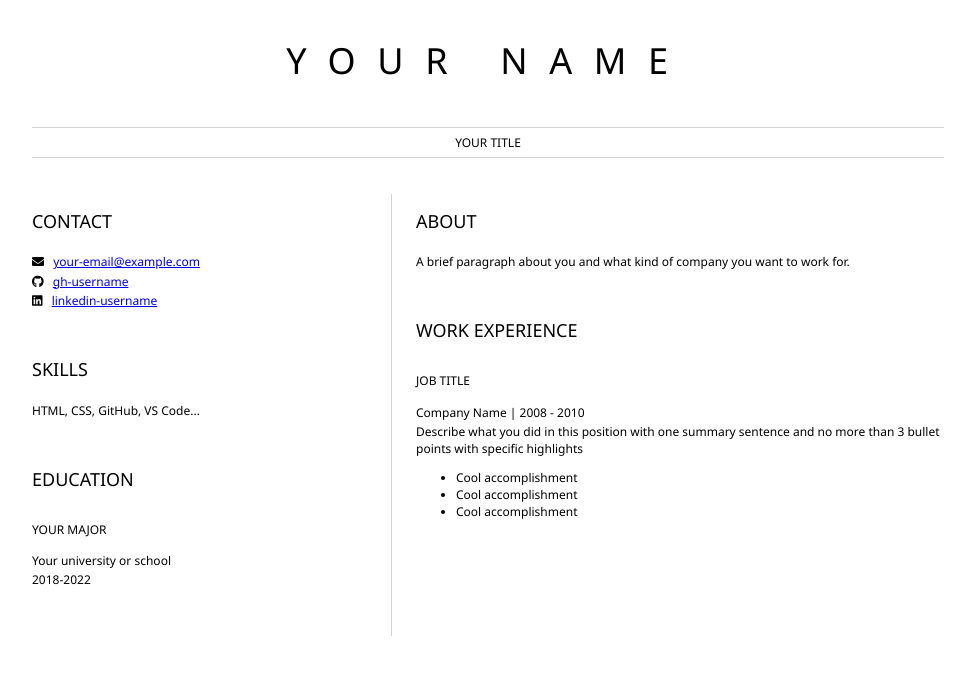
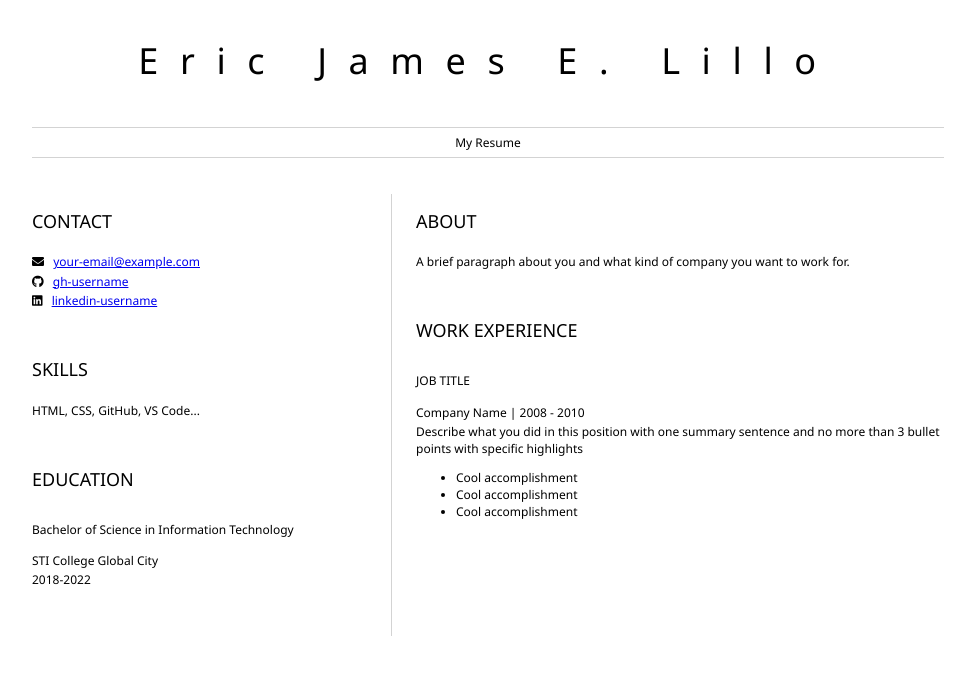
Before and after one commit to LilloEJ/codespaces-blank, a plain HTML site: page index.html in a window 1280 px wide. Shown: the whole page, without its empty margins (152-1123 px from the left). Drawn offline with Linux system fonts and the light colour scheme.

Commit message:
added information

```diff
--- a/index.html
+++ b/index.html
@@ -8,9 +8,9 @@
 	<body>
 		<header id="header">
 			<!-- resume header with your name and title -->
-			<h1>YOUR NAME</h1>
+			<h1>Eric James E. Lillo</h1>
 			<hr>
-			YOUR TITLE
+			My Resume
 			<hr>
 		</header>
 		<main>
@@ -39,9 +39,9 @@
 				<section>
 					<h2>EDUCATION</h2>
 					<!-- your education -->
-                    <h3>YOUR MAJOR</h3>
+                    <h3>Bachelor of Science in Information Technology</h3>
                     <p>
-                        Your university or school
+                        STI College Global City
                     </p>
                     <p>
                         2018-2022
```
